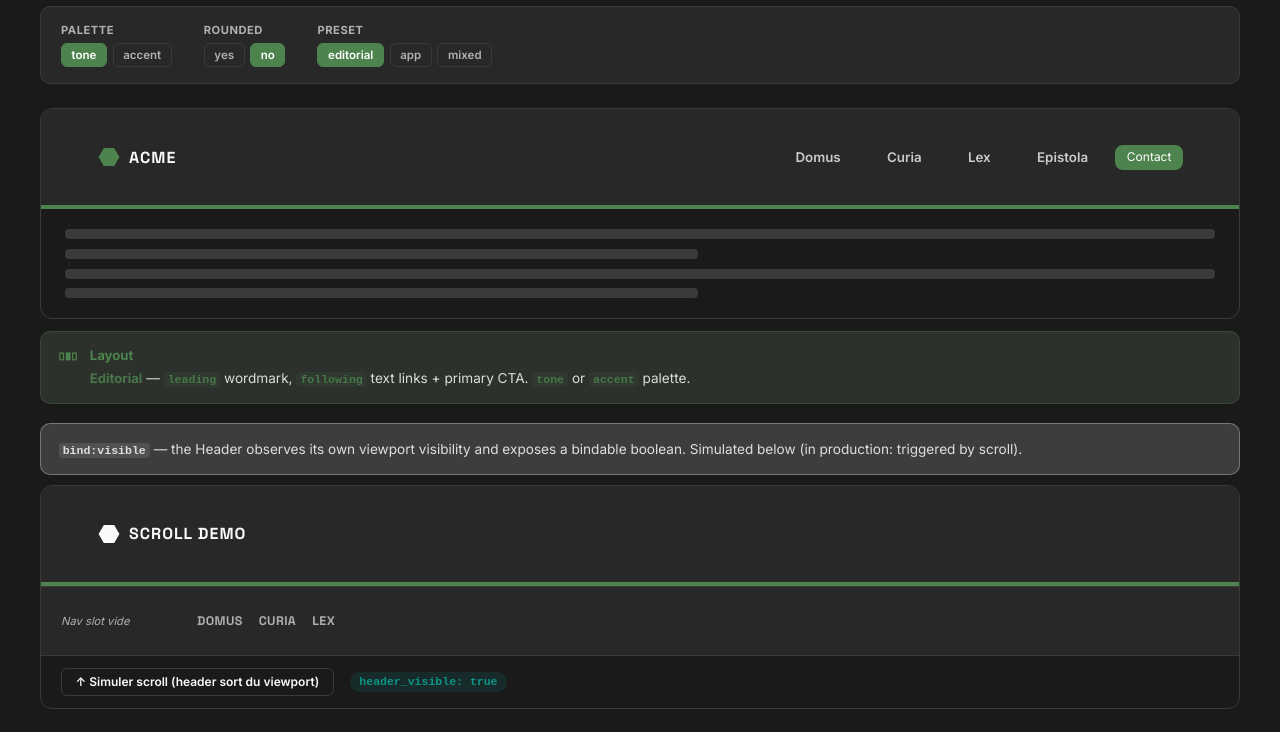
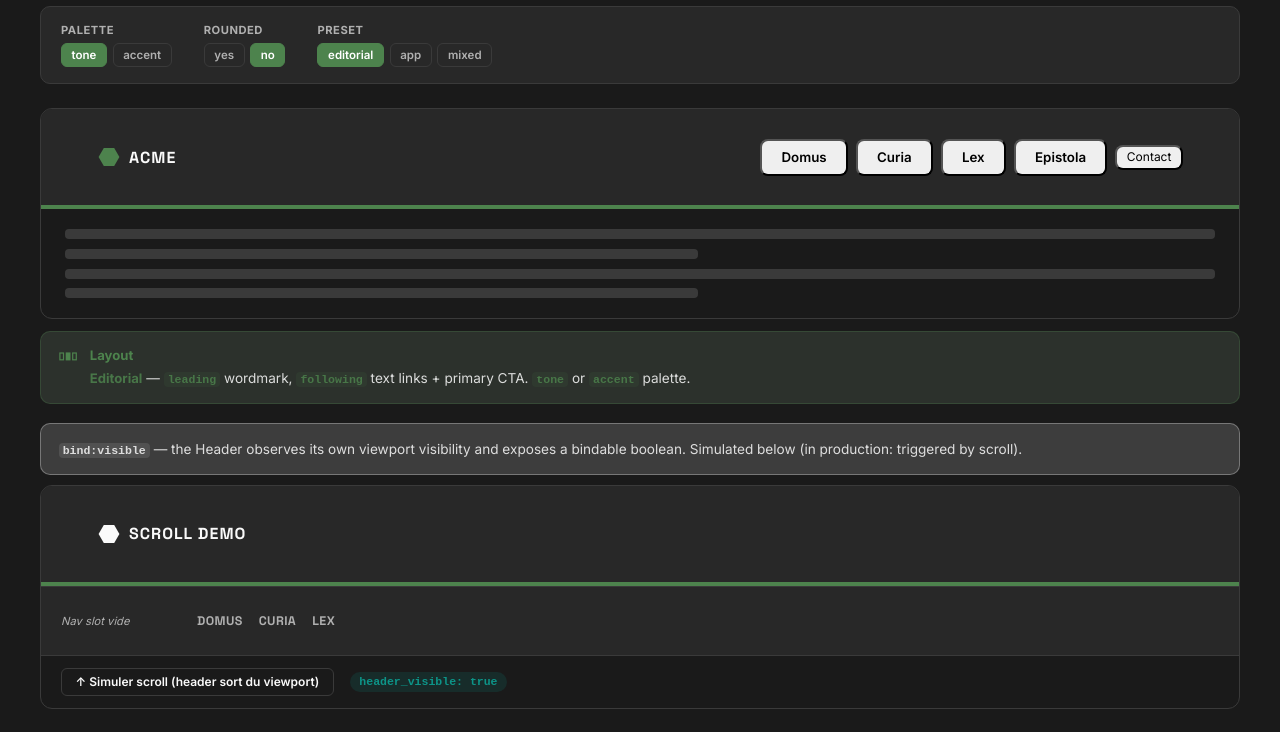
Before and after one commit to ABHC/design-system-tester, a SvelteKit app: page / in a window 1280 px wide. Shown: the part 860-1592 px from the top of the page. Built offline with nearby package versions, Linux system fonts and the light colour scheme.

Commit message:
rename variants to be more clear

```diff
--- a/src/design-system/components/Button/Button.svelte
+++ b/src/design-system/components/Button/Button.svelte
@@ -3,7 +3,7 @@
     import { createVariant } from "../../utils/builder";
     import { buttonConfig } from './button.config';
 
-    type Variant = "primary" | "secondary" | "ghost" | "muted" | "nav" | "text";
+    type Variant = "accent" | "outlined" | "flat" | "muted" | "nav" | "textual";
     type Size = "sm" | "md" | "lg";
     type Animate = "left" | "right" ;
 
@@ -20,7 +20,7 @@
     }
 
     let {
-        variant = "primary",
+        variant = "accent",
         size = "md",
         uppercase = false,
         animate = undefined,
@@ -67,38 +67,38 @@
     }
 
     /* Primary */
-    .btn-primary {
+    .btn-accent {
         border: 2px solid var(--accent);
         background: var(--accent);
         color: var(--text-accent);
     }
 
-    .btn-primary:hover {
+    .btn-accent:hover {
         transform: translateY(-2px);
         box-shadow: 0 4px 4px var(--muted-shadow);
     }
 
     /* Secondary */
-    .btn-secondary {
+    .btn-outlined {
         border: 2px solid var(--accent-more);
-        background: var(--bg);
+        background: transparent;
         color: var(--accent-more);
     }
 
-    .btn-secondary:hover {
+    .btn-outlined:hover {
         border: 2px solid var(--accent);
         background: var(--accent);
         color: var(--text-accent);
     }
 
     /* Ghost */
-    .btn-ghost {
+    .btn-flat {
         border: 2px solid var(--highlight);
         background: var(--highlight);
         color: var(--text);
     }
 
-    .btn-ghost:hover {
+    .btn-flat:hover {
         border: 2px solid var(--accent);
         background: var(--accent);
         color: var(--text-accent);
@@ -172,14 +172,14 @@
     /* Text — no background, opacity-based fade.
     Inherits --nav-btn-color when inside a Nav or Header wrapper (palette context),
     falls back to currentColor otherwise. squared prop works as-is for icon-only use. */
-    .btn-text {
+    .btn-textual {
         border: none;
         background: transparent;
         color: color-mix(in srgb, var(--nav-btn-color, currentColor) 78%, transparent);
         padding: 0.25rem 0.5rem;
     }
 
-    .btn-text:hover {
+    .btn-textual:hover {
         color: var(--nav-btn-color, currentColor);
     }
 
--- a/src/design-system/components/Button/button.config.ts
+++ b/src/design-system/components/Button/button.config.ts
@@ -4,12 +4,12 @@ export const buttonConfig = {
 
     variants: {
         variant: {
-            primary: "btn-primary",
-            secondary: "btn-secondary",
-            ghost: "btn-ghost",
+            accent: "btn-accent",
+            outlined: "btn-outlined",
+            flat: "btn-flat",
             muted: "btn-muted",
             nav: "btn-nav", // Nav button — icon + label, palette context inherited from Nav or Header wrapper
-            text: "btn-text",
+            textual: "btn-textual",
         },
 
         size: {
```
